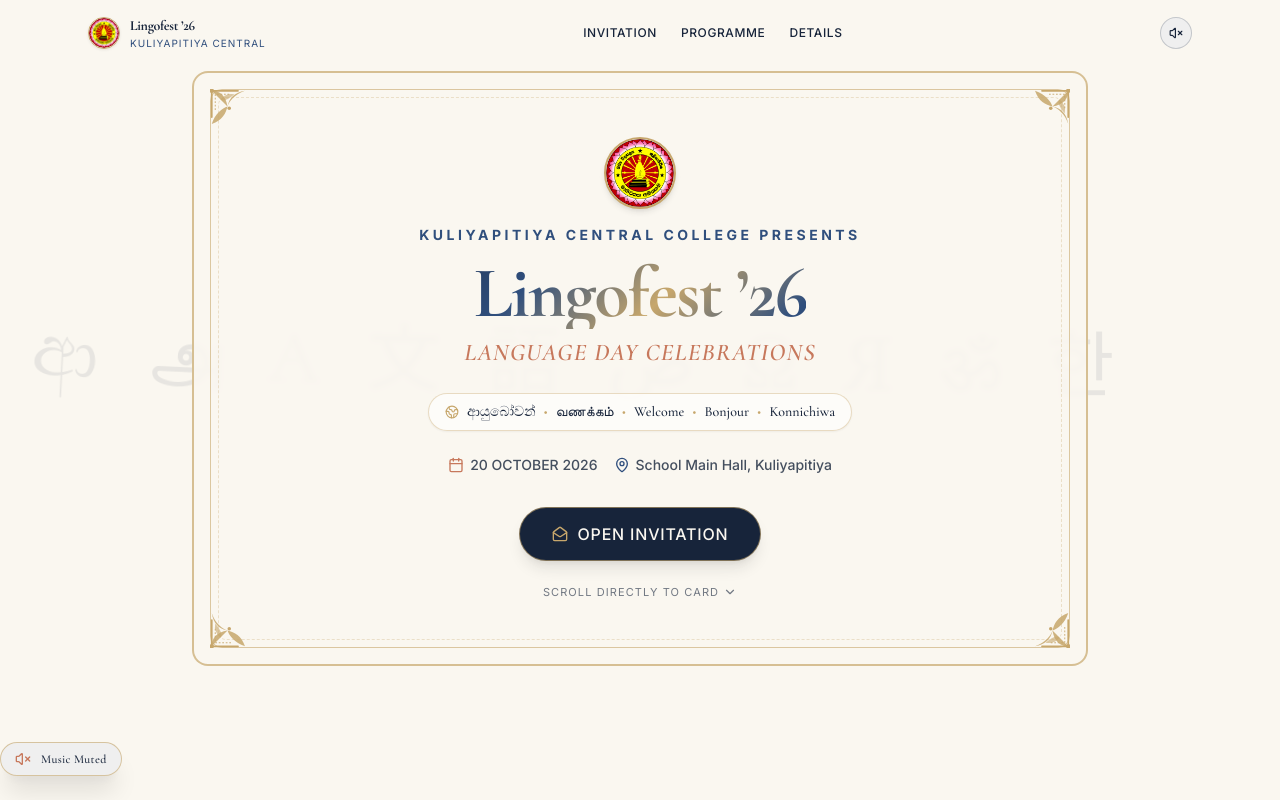
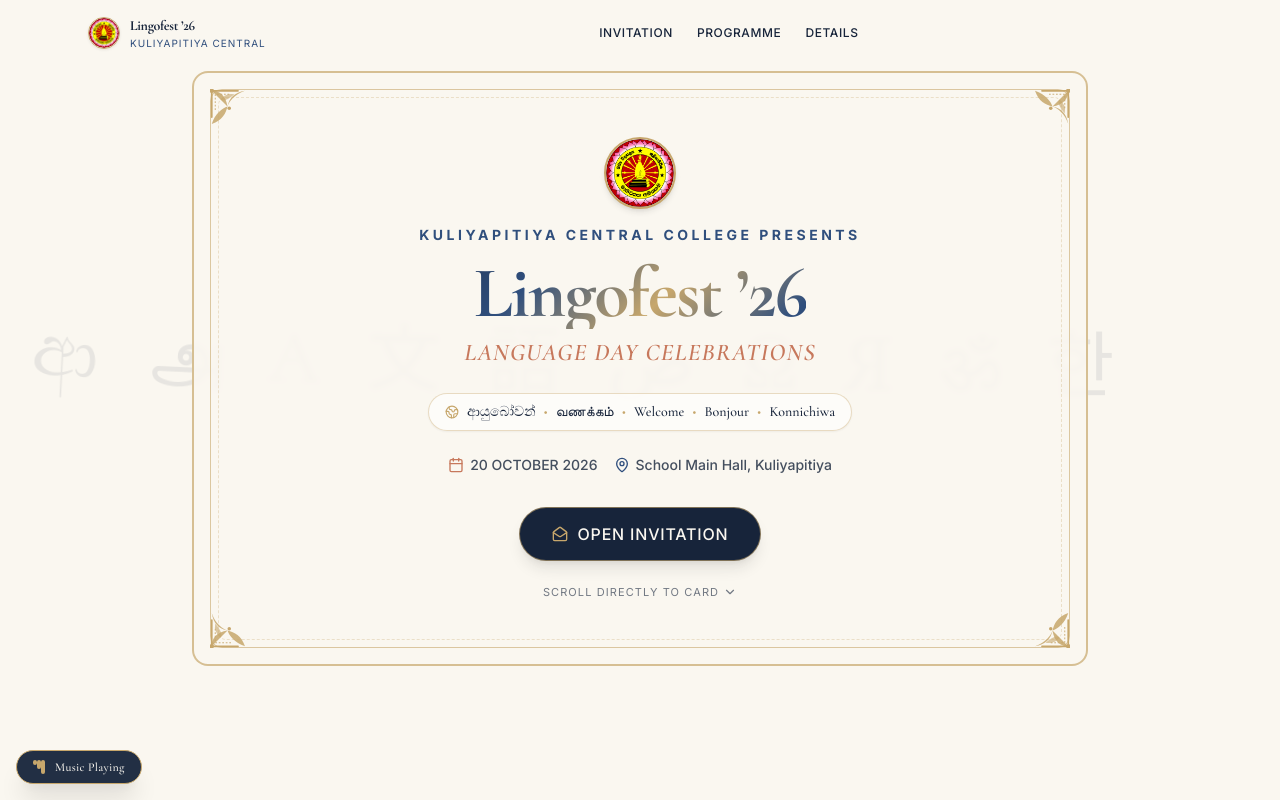
Before and after one commit to RMthisal/lingofest_cck, a React (Vite) app: page / in a window 1280 px wide. Shown: the top 800 px of the page. Built offline with nearby package versions, Linux system fonts and the light colour scheme; a web font is replaced by a local one.

Commit message:
Use public/music.mp3, autoplay on load, move mute button to bottom-left, remove top-right music button

```diff
--- a/src/components/MusicPlayer.tsx
+++ b/src/components/MusicPlayer.tsx
@@ -1,74 +1,93 @@
-import React, { useState, useEffect } from 'react';
+import React, { useState, useEffect, useRef } from 'react';
 import { VolumeX } from 'lucide-react';
-import { ambientMusic } from '../utils/ambientMusic';
 
-interface MusicPlayerProps {
-  autoStartOnFirstInteraction?: boolean;
-}
-
-export const MusicPlayer: React.FC<MusicPlayerProps> = ({ autoStartOnFirstInteraction = true }) => {
+export const MusicPlayer: React.FC = () => {
   const [isPlaying, setIsPlaying] = useState(false);
   const [isMuted, setIsMuted] = useState(false);
-  const [hasInteracted, setHasInteracted] = useState(false);
+  const audioRef = useRef<HTMLAudioElement>(null);
 
   useEffect(() => {
-    // Check initial status
-    const status = ambientMusic.getStatus();
-    setIsPlaying(status.isPlaying);
-    setIsMuted(status.isMuted);
+    const audio = audioRef.current;
+    if (!audio) return;
 
-    // Browser autoplay policy: start on the first user interaction
-    const handleFirstInteraction = () => {
-      if (!hasInteracted && autoStartOnFirstInteraction) {
-        setHasInteracted(true);
-        ambientMusic.start();
+    audio.volume = 0.4; // Comfortable, light background volume
+
+    // Attempt autoplay immediately
+    const attemptAutoplay = () => {
+      audio
+        .play()
+        .then(() => {
           setIsPlaying(true);
           setIsMuted(false);
+        })
+        .catch(() => {
+          // Autoplay blocked by browser policy without user gesture:
+          // Listen for the first touch/click anywhere to start smoothly
+          const handleFirstGesture = () => {
+            if (audioRef.current && !isMuted) {
+              audioRef.current
+                .play()
+                .then(() => setIsPlaying(true))
+                .catch(() => {});
+            }
+          };
+          window.addEventListener('click', handleFirstGesture, { once: true });
+          window.addEventListener('touchstart', handleFirstGesture, { once: true });
+          window.addEventListener('keydown', handleFirstGesture, { once: true });
+        });
+    };
+
+    attemptAutoplay();
+  }, [isMuted]);
+
+  const toggleMute = () => {
+    const audio = audioRef.current;
+    if (!audio) return;
+
+    if (isMuted || audio.paused) {
+      audio.muted = false;
+      audio.play().then(() => {
+        setIsPlaying(true);
+        setIsMuted(false);
+      }).catch(() => {});
+    } else {
+      audio.muted = true;
+      setIsMuted(true);
+      setIsPlaying(false);
     }
   };
 
-    window.addEventListener('click', handleFirstInteraction, { once: true });
-    window.addEventListener('keydown', handleFirstInteraction, { once: true });
-    window.addEventListener('touchstart', handleFirstInteraction, { once: true });
-
-    return () => {
-      window.removeEventListener('click', handleFirstInteraction);
-      window.removeEventListener('keydown', handleFirstInteraction);
-      window.removeEventListener('touchstart', handleFirstInteraction);
-    };
-  }, [hasInteracted, autoStartOnFirstInteraction]);
-
-  const togglePlayback = () => {
-    if (!isPlaying) {
-      ambientMusic.start();
-      setIsPlaying(true);
-      setIsMuted(false);
-    } else {
-      const muted = ambientMusic.toggleMute();
-      setIsMuted(muted);
-    }
-  };
-
-  const isCurrentlyAudible = isPlaying && !isMuted;
+  const isAudible = isPlaying && !isMuted;
 
   return (
+    <>
+      {/* Hidden audio element loading music.mp3 from public folder */}
+      <audio
+        ref={audioRef}
+        src="/music.mp3"
+        loop
+        preload="auto"
+        playsInline
+      />
+
+      {/* Bottom-left floating music control button */}
       <div
-      className="fixed bottom-6 right-6 z-50 flex items-center gap-2"
+        className="fixed bottom-4 left-4 sm:bottom-6 sm:left-6 z-50 flex items-center gap-2"
         role="region"
         aria-label="Background Music Controls"
       >
         <button
           id="toggle-music-btn"
-        onClick={togglePlayback}
-        aria-label={isCurrentlyAudible ? "Mute ceremonial background music" : "Play ceremonial background music"}
-        className={`group relative flex items-center gap-2.5 px-3.5 py-2 rounded-full border shadow-xl transition-all duration-300 active:scale-95 cursor-pointer backdrop-blur-md ${
-          isCurrentlyAudible
+          onClick={toggleMute}
+          aria-label={isAudible ? "Mute background music" : "Play background music"}
+          className={`group relative flex items-center gap-2.5 px-3.5 py-2 sm:px-4 sm:py-2.5 rounded-full border shadow-xl transition-all duration-300 active:scale-95 cursor-pointer backdrop-blur-md ${
+            isAudible
               ? 'bg-[#17243A]/95 text-[#FAF7F0] border-[#C7A76C] hover:bg-[#304F7D]'
-            : 'bg-white/90 text-[#17243A] border-[#C7A76C]/60 hover:bg-[#FAF7F0]'
+              : 'bg-white/95 text-[#17243A] border-[#C7A76C]/60 hover:bg-[#FAF7F0]'
           }`}
         >
           {/* Animated Equalizer Wave Bars when playing */}
-        {isCurrentlyAudible ? (
+          {isAudible ? (
             <div className="flex items-end gap-[3px] h-3.5 w-4.5 px-0.5">
               <span className="w-1 bg-[#C7A76C] rounded-full animate-music-bar-1" />
               <span className="w-1 bg-[#C7A76C] rounded-full animate-music-bar-2" />
@@ -80,14 +99,15 @@
 
           {/* Text label */}
           <span className="text-xs font-serif font-medium tracking-wide">
-          {isCurrentlyAudible ? 'Music Playing' : 'Music Muted'}
+            {isAudible ? 'Music Playing' : 'Music Muted'}
           </span>
 
-        {/* Quick action tooltip hint on hover */}
+          {/* Action hint */}
           <span className="text-[10px] font-mono uppercase tracking-wider opacity-60 hidden sm:inline">
-          {isCurrentlyAudible ? '(Click to Mute)' : '(Click to Play)'}
+            {isAudible ? '(Click to Mute)' : '(Click to Play)'}
           </span>
         </button>
       </div>
+    </>
   );
 };
--- a/src/components/Navbar.tsx
+++ b/src/components/Navbar.tsx
@@ -1,13 +1,10 @@
 import React, { useState, useEffect } from 'react';
 import { EVENT_DATA } from '../data/eventData';
-import { Volume2, VolumeX, Printer } from 'lucide-react';
+import { Printer } from 'lucide-react';
 import { AddToCalendarButton } from './AddToCalendarButton';
-import { ambientMusic } from '../utils/ambientMusic';
 
 export const Navbar: React.FC = () => {
   const [scrolled, setScrolled] = useState(false);
-  const [isMuted, setIsMuted] = useState(false);
-  const [isPlaying, setIsPlaying] = useState(false);
 
   useEffect(() => {
     const handleScroll = () => {
@@ -16,28 +13,6 @@
     window.addEventListener('scroll', handleScroll);
     return () => window.removeEventListener('scroll', handleScroll);
   }, []);
-
-  useEffect(() => {
-    const syncStatus = () => {
-      const status = ambientMusic.getStatus();
-      setIsPlaying(status.isPlaying);
-      setIsMuted(status.isMuted);
-    };
-    syncStatus();
-    const timer = setInterval(syncStatus, 400);
-    return () => clearInterval(timer);
-  }, []);
-
-  const toggleMusic = () => {
-    if (!isPlaying) {
-      ambientMusic.start();
-      setIsPlaying(true);
-      setIsMuted(false);
-    } else {
-      const muted = ambientMusic.toggleMute();
-      setIsMuted(muted);
-    }
-  };
 
   const handlePrint = () => {
     window.print();
@@ -100,24 +75,7 @@
 
         {/* Action Controls */}
         <div className="flex items-center gap-2">
-          {/* Audio Music Toggle Button */}
-          <button
-            id="navbar-music-btn"
-            onClick={toggleMusic}
-            className={`p-2 rounded-full border transition-all active:scale-95 cursor-pointer flex items-center justify-center ${
-              scrolled
-                ? 'border-[#C7A76C]/40 text-[#C7A76C] hover:bg-[#FAF7F0]/10'
-                : 'border-[#17243A]/20 text-[#17243A] hover:bg-white/60'
-            }`}
-            title={isPlaying && !isMuted ? "Mute Background Music" : "Play Background Music"}
-            aria-label={isPlaying && !isMuted ? "Mute Background Music" : "Play Background Music"}
-          >
-            {isPlaying && !isMuted ? (
-              <Volume2 className="w-3.5 h-3.5 text-[#C7785C]" />
-            ) : (
-              <VolumeX className="w-3.5 h-3.5 opacity-60" />
-            )}
-          </button>
+
 
           {/* Print Button */}
           <button
```
Lines whose indentation alone changed are shown as unchanged.
